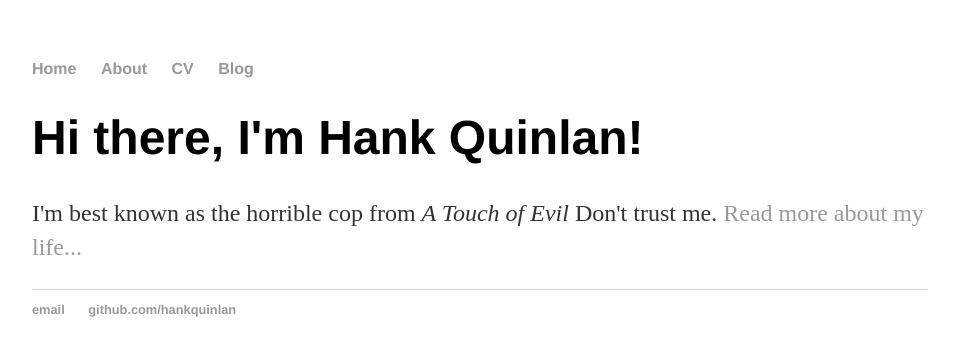
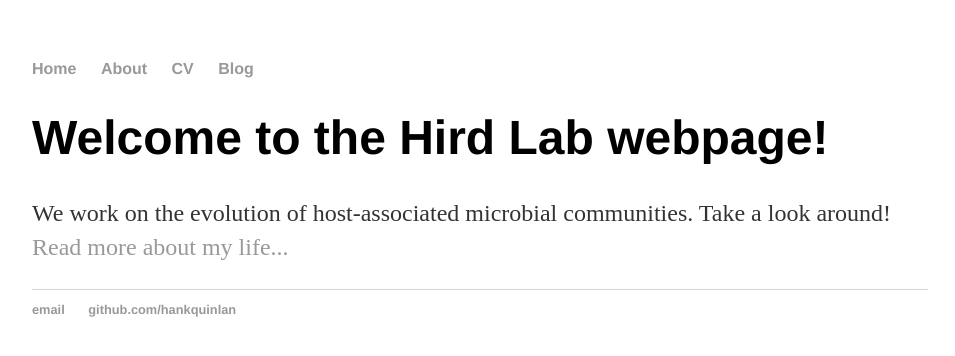
Before and after one commit to HirdLab/HirdLab.github.io, a Jekyll site: the page built from index.html, in a window 1280 px wide. Shown: the top 356 px of the page, without its empty margins (160-1115 px from the left). Built offline with Jekyll 4.4.1, drawn with Linux system fonts in a browser that asks for light colours.

Commit message:
Update index.html

```diff
--- a/index.html
+++ b/index.html
@@ -3,6 +3,6 @@ layout: default
 title: The Hird Lab @ UConn
 ---
 <div class="blurb">
-	<h1>Hi there, I'm Hank Quinlan!</h1>
-	<p>I'm best known as the horrible cop from <em>A Touch of Evil</em> Don't trust me. <a href="/about">Read more about my life...</a></p>
+	<h1>Welcome to the Hird Lab webpage!</h1>
+	<p>We work on the evolution of host-associated microbial communities. Take a look around! <a href="/about">Read more about my life...</a></p>
 </div><!-- /.blurb -->
```
